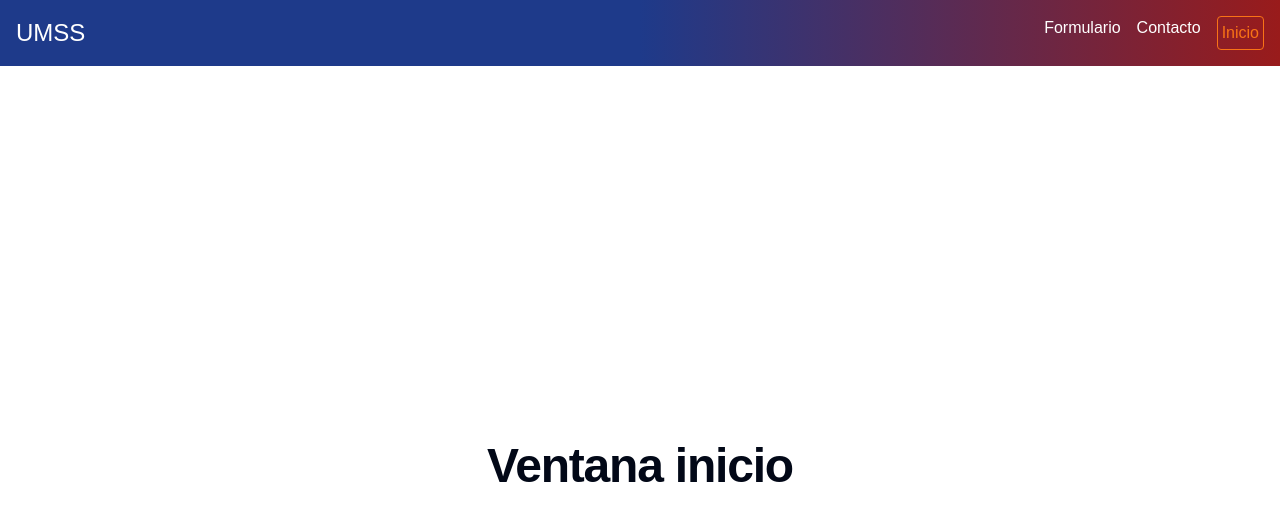
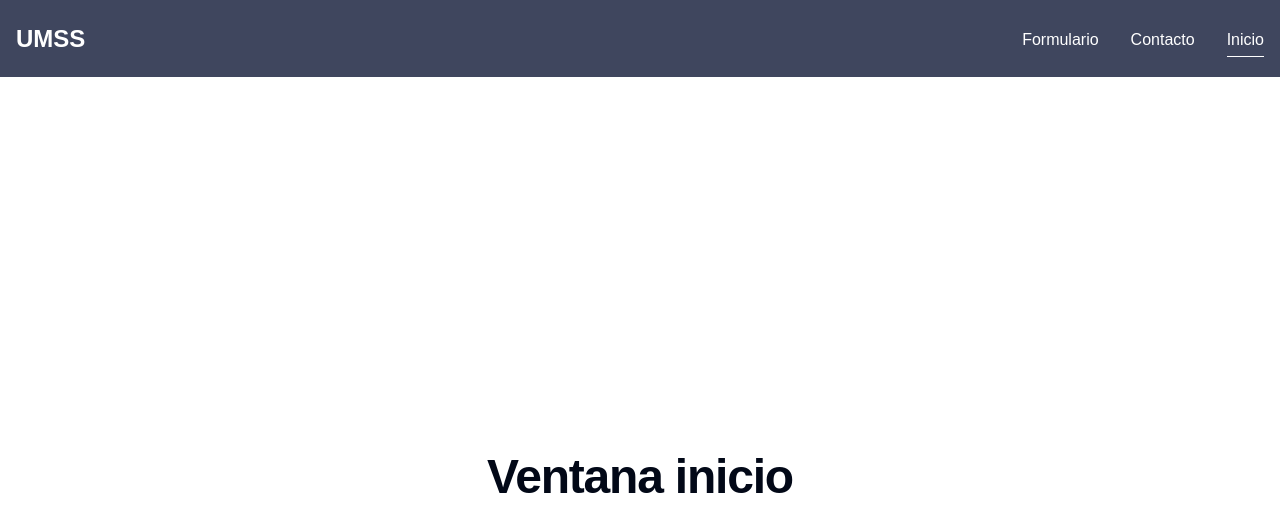
Before and after one commit to 202202541/front-becas-PBI, a Next.js app in the folder becapbi/: page /inicio in a window 1280 px wide. Shown: the top 532 px of the page. Built offline with nearby package versions, Linux system fonts and the light colour scheme.

Commit message:
navbar arreglado

```diff
--- a/becapbi/src/app/components/Navbar.tsx
+++ b/becapbi/src/app/components/Navbar.tsx
@@ -1,69 +1,36 @@
-"use client";
+"use client"
 
-import Link from 'next/link';
-import { usePathname } from 'next/navigation';
-import React from 'react';
+import Link from "next/link"
+import { usePathname } from "next/navigation"
 
-function Navbar() {
-  const pathname = usePathname();
+const routes = [
+  { label: "Formulario", path: "form", destination: "/form" },
+  { label: "Contacto", path: "contact", destination: "/contact" },
+  { label: "Inicio", path: "inicio", destination: "/inicio" },
+]
+
+const Navbar = () => {
+  const pathname = usePathname().split("/")[1]
 
   return (
-    <nav className="bg-gradient-to-r from-blue-900 via-blue-900 to-red-800 p-4">
-      <div className="container mx-auto flex justify-between items-center">
-        <h1 className="text-white text-2xl">UMSS</h1>
-        <ul className="flex space-x-4">
-          <li>
-            {pathname === '/form' ? (
-              <div className="border border-orange-500 rounded p-1">
-                <Link className="text-orange-500" href="/form">
-                  Formulario
-                </Link>
-              </div>
-            ) : (
+    <header className="bg-customBlue text-white py-5 px-4">
+      <nav className="container mx-auto flex justify-between items-center">
+        <h1 className="text-2xl font-black">UMSS</h1>
+
+        <div className="flex gap-2 sm:gap-5 lg:gap-8">
+          {routes.map(({ label, path, destination }, idx) => {
+            return (
               <Link
-                className="text-white hover:text-gray-300"
-                href="/form"
-              >
-                Formulario
-              </Link>
-            )}
-          </li>
-          <li>
-            {pathname === '/contact' ? (
-              <div className="border border-orange-500 rounded p-1">
-                <Link className="text-orange-500" href="/contact">
-                  Contacto
-                </Link>
-              </div>
-            ) : (
-              <Link
-                className="text-white hover:text-gray-300"
-                href="/contact"
-              >
-                Contacto
-              </Link>
-            )}
-          </li>
-          <li>
-            {pathname === '/inicio' ? (
-              <div className="border border-orange-500 rounded p-1">
-                <Link className="text-orange-500" href="/inicio">
-                  Inicio
-                </Link>
-              </div>
-            ) : (
-              <Link
-                className="text-white hover:text-gray-300"
-                href="/inicio"
-              >
-                Inicio
-              </Link>
-            )}
-          </li>
-        </ul>
-      </div>
-    </nav>
-  );
+                key={idx}
+                href={destination}
+                className={`${path === pathname ? "border-b-white font-medium" : ""} mt-1 py-1 border-b border-b-transparent hover:border-b-white hover:opacity-70`}
+              >{label}</Link>
+            )
+          })}
+        </div>
+      </nav>
+    </header>
+  )
 }
 
-export default Navbar;
+export default Navbar
```
